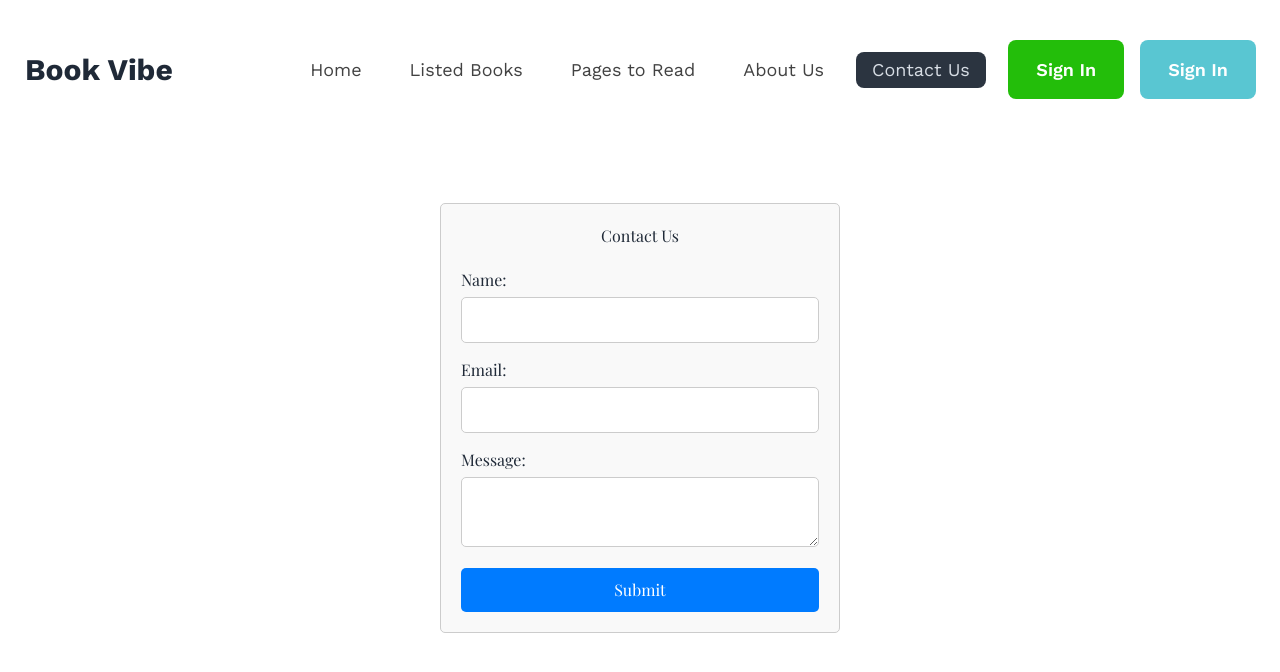
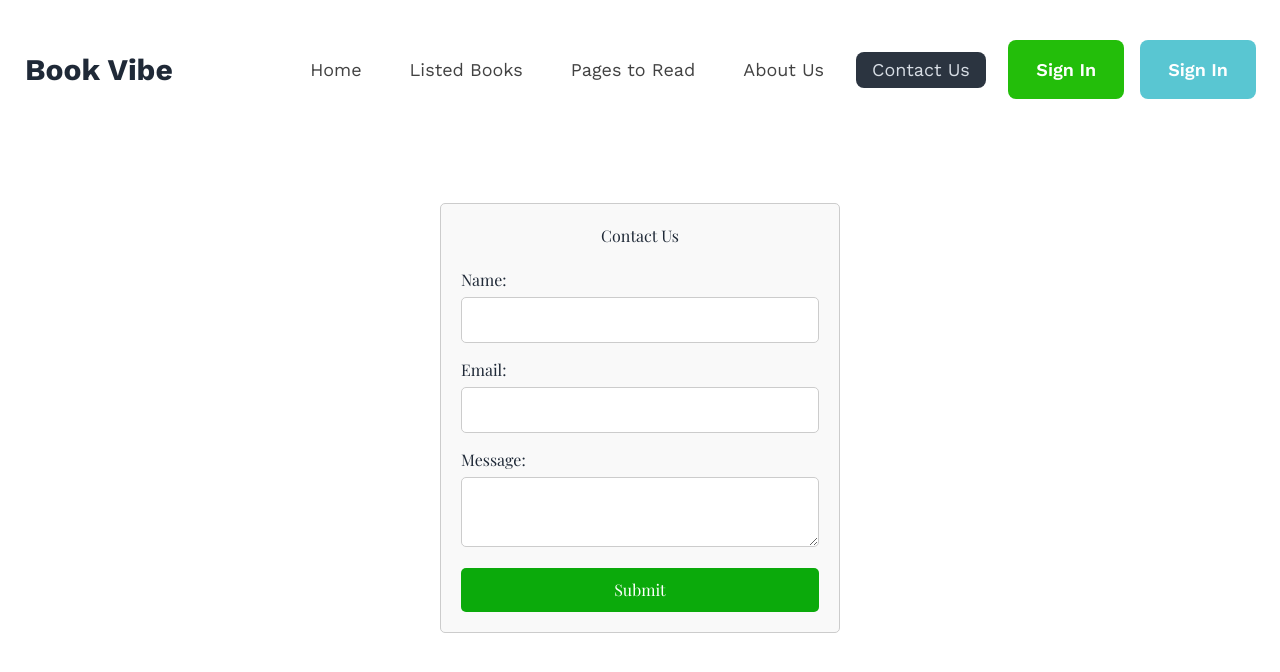
Before and after one commit to kaziabulhasib/ph-assignment8, a React (Vite) app: page /contact in a window 1280 px wide. Shown: the top 672 px of the page. Built offline with nearby package versions, Linux system fonts and the light colour scheme; a web font is replaced by a local one.

Commit message:
style correction

```diff
--- a/src/Components/About/About.jsx
+++ b/src/Components/About/About.jsx
@@ -1,7 +1,7 @@
 const About = () => {
   return (
     <div className='bg-gray-100 my-24'>
-      <div className='bg-blue-500 py-20 text-center text-white'>
+      <div className='bg-green-500 py-20 text-center text-white'>
         <h1 className='text-4xl font-bold mb-4'>About Us</h1>
         <p className='text-lg'>Welcome to our book review website!</p>
       </div>
--- a/src/Components/ContactForm/ContactForm.css
+++ b/src/Components/ContactForm/ContactForm.css
@@ -40,11 +40,11 @@
   padding: 10px;
   border: none;
   border-radius: 5px;
-  background-color: #007bff;
+  background-color: rgb(11, 170, 11);
   color: #fff;
   cursor: pointer;
 }
 
 .form-submit:hover {
-  background-color: #0056b3;
+  background-color: green;
 }
```
